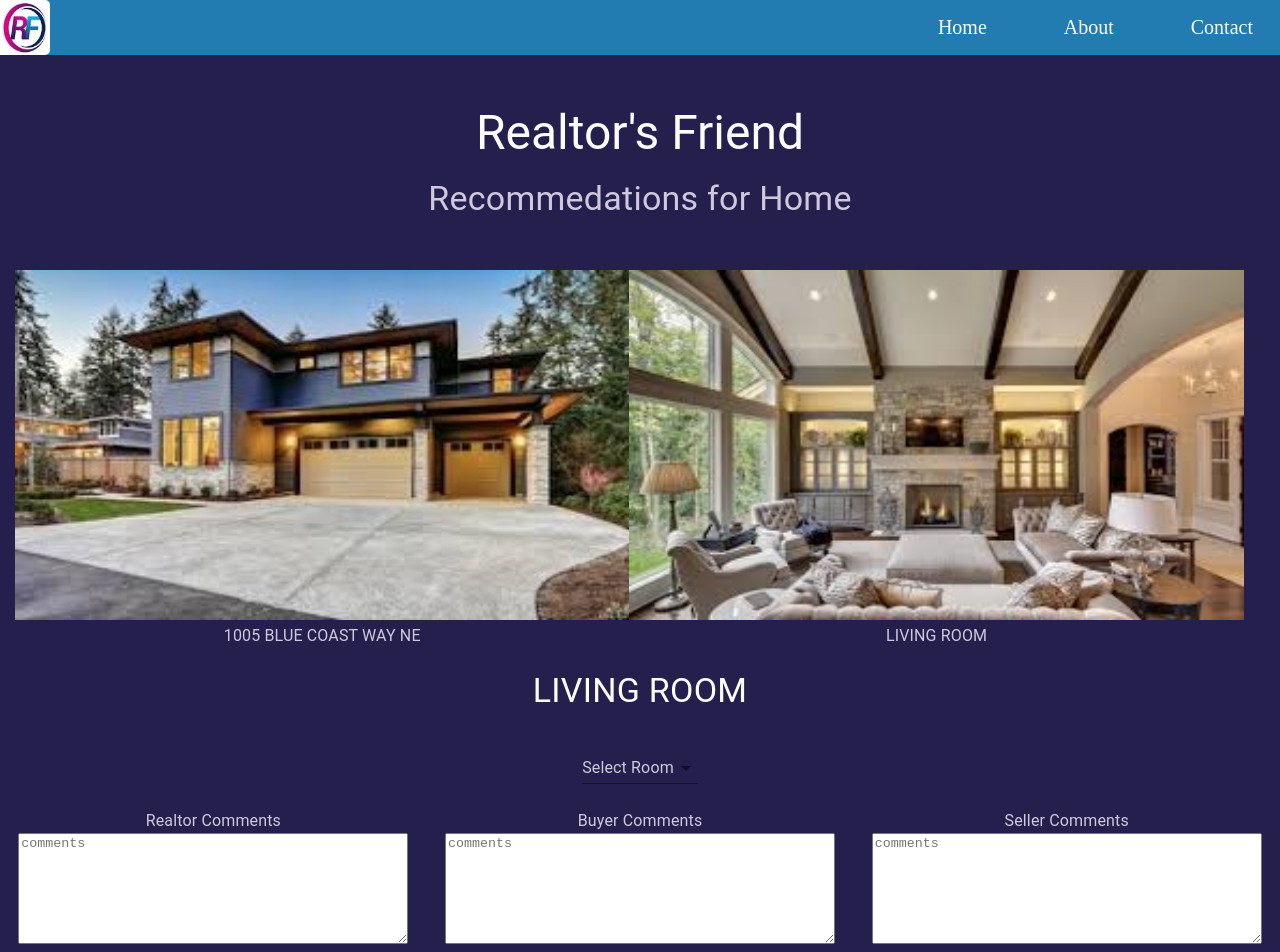
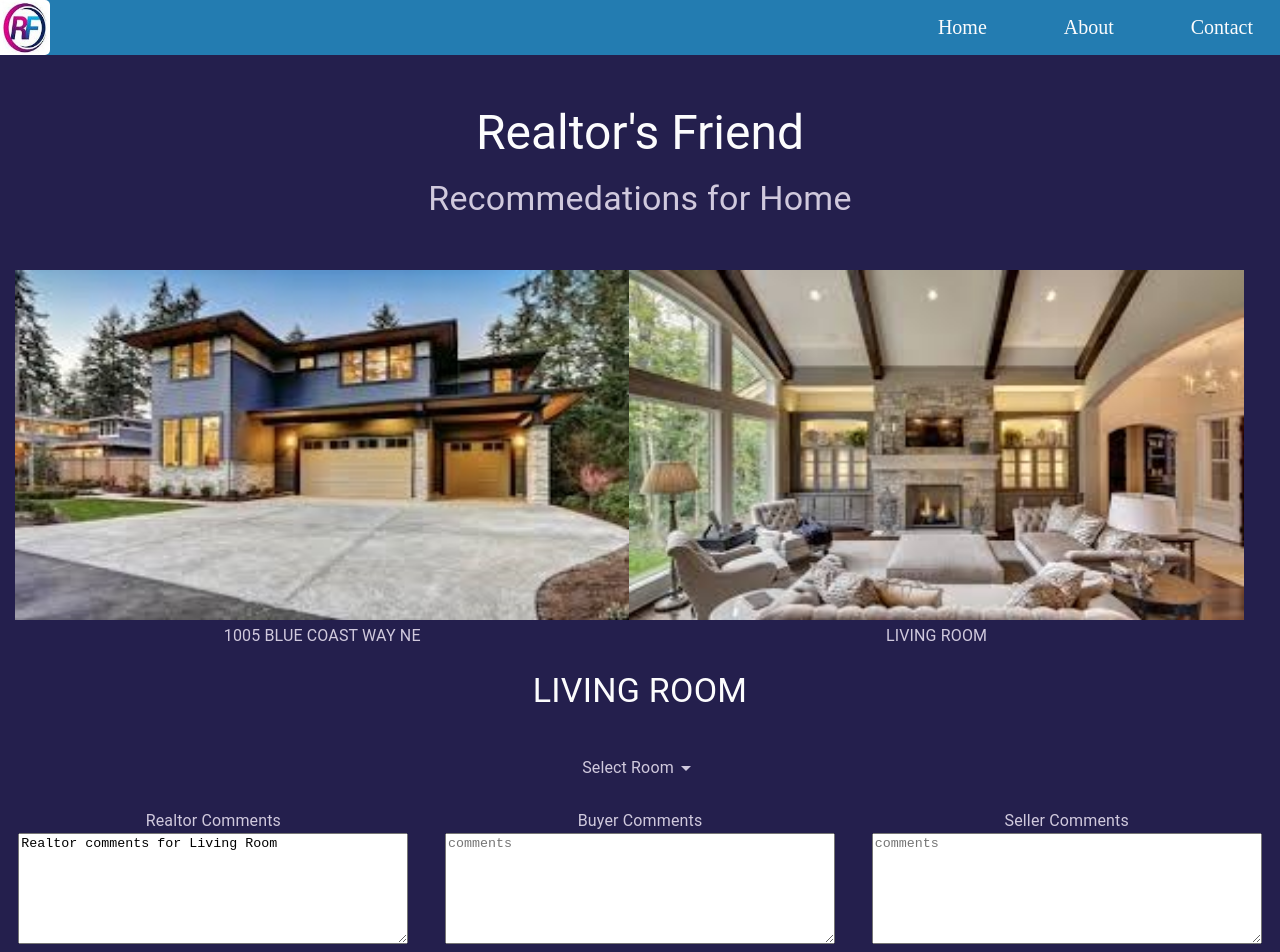
Before and after one commit to TMurvihillPortfolio/realtorsfriendportfolio, a React (Create React App) app: page /#/ in a window 1280 px wide. Shown: the top 952 px of the page. Built offline with nearby package versions, Linux system fonts and the light colour scheme.

Commit message:
Set up constant for comments

```diff
--- a/src/assets/constants.js
+++ b/src/assets/constants.js
@@ -9,5 +9,21 @@ const _MEDIA_QUERIES = {
         return `@media (max-width: ${sizes[size]})`
     }
 }
-
-export { _MEDIA_QUERIES };
+const _INITIAL_COMMENTS = {
+    realtorComments: {
+        living:'Realtor comments for Living Room',
+        kitchen:'',
+        master:''
+    },
+    buyerComments:{
+        living:'',
+        kitchen:'Buyer comments for kitchen',
+        master:''
+    },
+    sellerComments:{
+        living:'',
+        kitchen:'',
+        master:'Seller comments for master'
+    },
+};
+export { _MEDIA_QUERIES, _INITIAL_COMMENTS };
--- a/src/components/ManageHome.js
+++ b/src/components/ManageHome.js
@@ -13,29 +13,14 @@ import RoomComments from './RoomComments';
 import Improvements from './Improvements';
 import NavBar from './NavBar';
 import Footer from './Footer';
+import { _INITIAL_COMMENTS } from '../assets/constants';
 
-const initialComments = {
-                realtorComments: {
-                    living:'',
-                    kitchen:'',
-                    master:''
-                },
-                buyerComments:{
-                    living:'',
-                    kitchen:'',
-                    master:''
-                },
-                sellerComments:{
-                    living:'',
-                    kitchen:'',
-                    master:''
-                },
-            };
+
 function ManageHome(props) {
     const { classes } = props;
     const [ room, setRoom ] = useState('living');
     const [ roomImage, setRoomImage ] = useState(livingImage);
-    const [ comments, setComments ] = useState(initialComments);
+    const [ comments, setComments ] = useState(_INITIAL_COMMENTS);
 
     const fullRoomName = {
         living: 'Living Room',
--- a/src/components/SelectRoom.js
+++ b/src/components/SelectRoom.js
@@ -11,7 +11,6 @@ function SelectRoom({ changeRoom, classes }) {
         name: 'hai',
     });
     function handleChange(e) {
-        console.log(e.target.value);
         changeRoom(e.target.value);
     }
     return (
@@ -23,8 +22,8 @@ function SelectRoom({ changeRoom, classes }) {
               id: 'age-simple',
             }}
             className={classes.root}
-            style={{color:'#D0C9DD', '& icon': {color:'white !important'}}}
             autoWidth
+            disableUnderline
           >
             <MenuItem value={'default'} selected>Select Room</MenuItem>
             <MenuItem value={'kitchen'}>Kitchen</MenuItem>
--- a/src/styles/SelectRoomStyles.js
+++ b/src/styles/SelectRoomStyles.js
@@ -1,8 +1,10 @@
 const styles = {
     root: {
-        //background: '#fcfcfc'
-        color: 'whitesmoke',
-        margin: '25px'
+        color: 'rgb(208, 201, 221)',
+        margin: '25px',
+        '& svg': {
+            color: 'rgb(208, 201, 221)'
+        }
     },
     select: {color: 'whitesmoke'}
 };
```
